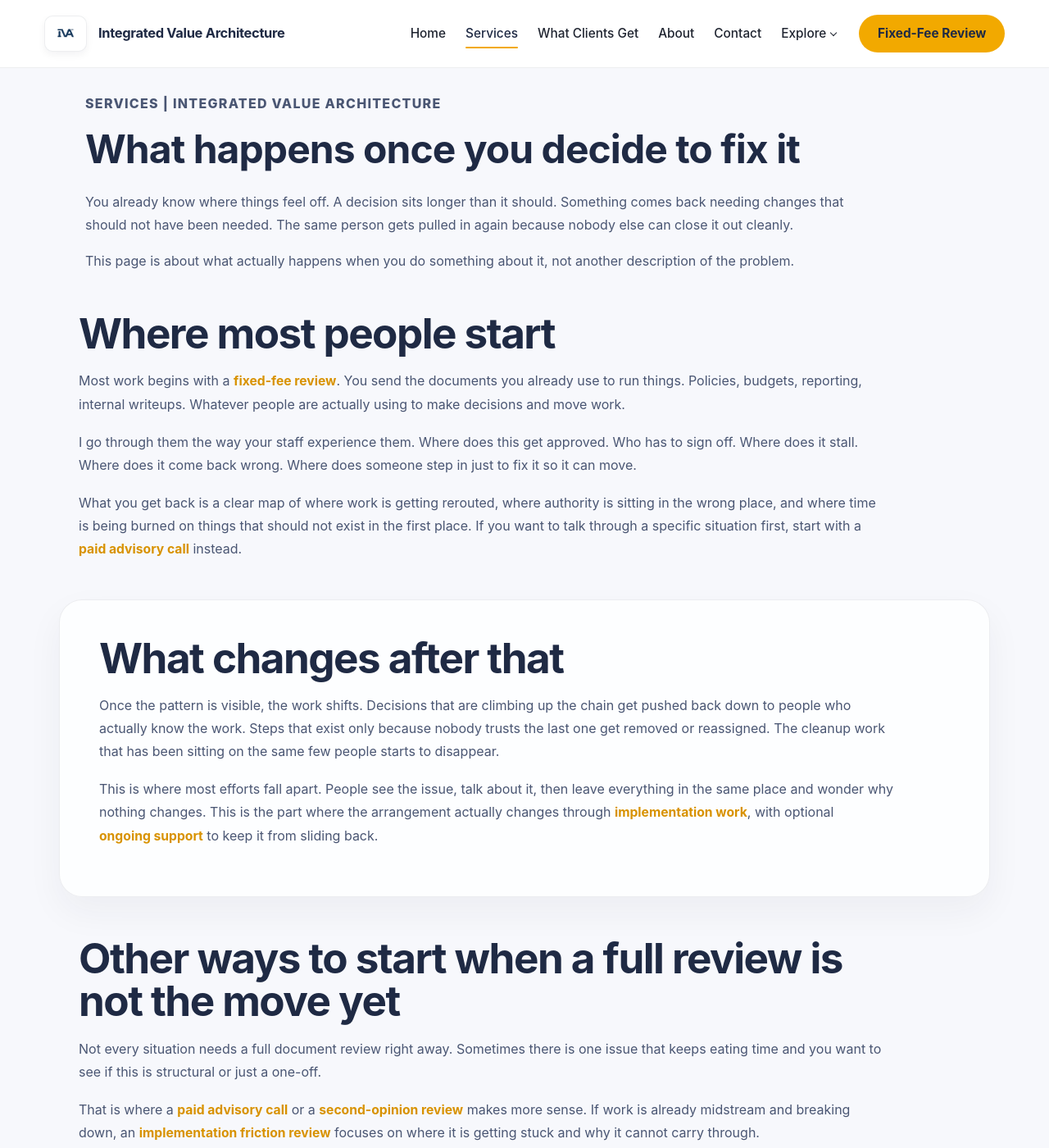
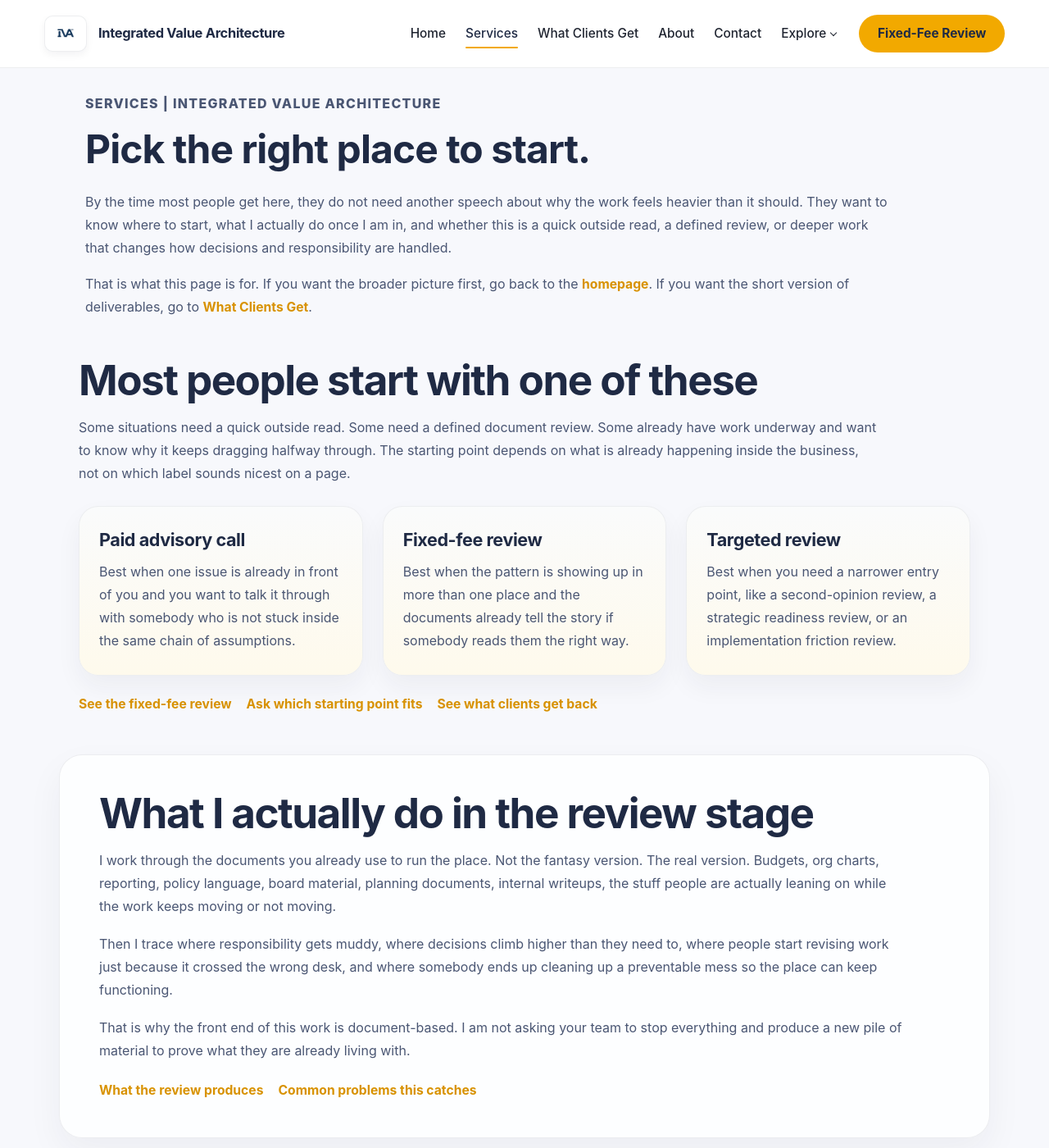
Before and after one commit to efost7873/integratedvaluearchitecture.com, a Jekyll site: the page built from services.html, in a window 1280 px wide and 1400 px high. Shown: the whole window at 82% size. Built offline with Jekyll 4.4.1, drawn with Linux system fonts in a browser that asks for light colours; some of the changed text lies outside the part shown.

Commit message:
Revise services page for clarity and engagement
Updated service page content to clarify offerings and improve messaging.

```diff
--- a/services.html
+++ b/services.html
@@ -1,7 +1,7 @@
 ---
 layout: default
 title: Services | Integrated Value Architecture
-description: How Integrated Value Architecture actually works. Where to start, what happens after you start, and how the work changes once decisions stop getting routed through the wrong places.
+description: Choose the right way to start with Integrated Value Architecture, from a fixed-fee review or advisory call to deeper diagnostic, implementation, and ongoing support.
 permalink: /services/
 schema_type: Service
 ---
@@ -9,87 +9,193 @@ schema_type: Service
 <section class="page-header">
   <div class="container narrow">
     <p class="eyebrow">Services | Integrated Value Architecture</p>
-    <h1>What happens once you decide to fix it</h1>
+    <h1>Pick the right place to start.</h1>
     <p>
-      You already know where things feel off. A decision sits longer than it should. Something comes back needing changes that should not have been needed. The same person gets pulled in again because nobody else can close it out cleanly.
+      By the time most people get here, they do not need another speech about why the work feels heavier than it should. They want to know where to start, what I actually do once I am in, and whether this is a quick outside read, a defined review, or deeper work that changes how decisions and responsibility are handled.
     </p>
     <p>
-      This page is about what actually happens when you do something about it, not another description of the problem.
+      That is what this page is for. If you want the broader picture first, go back to the <a href="/" class="inline-link">homepage</a>. If you want the short version of deliverables, go to <a href="/what-clients-get/" class="inline-link">What Clients Get</a>.
     </p>
   </div>
 </section>
 
 <section class="section">
   <div class="container narrow">
-    <h2>Where most people start</h2>
+    <h2>Most people start with one of these</h2>
     <p>
-      Most work begins with a <a href="/fixed-fee-review/" class="inline-link">fixed-fee review</a>. You send the documents you already use to run things. Policies, budgets, reporting, internal writeups. Whatever people are actually using to make decisions and move work.
+      Some situations need a quick outside read. Some need a defined document review. Some already have work underway and want to know why it keeps dragging halfway through. The starting point depends on what is already happening inside the business, not on which label sounds nicest on a page.
     </p>
+
+    <div class="card-grid three-up">
+      <article class="info-card">
+        <a class="card-link" href="/contact/">
+          <h3>Paid advisory call</h3>
           <p>
-      I go through them the way your staff experience them. Where does this get approved. Who has to sign off. Where does it stall. Where does it come back wrong. Where does someone step in just to fix it so it can move.
+            Best when one issue is already in front of you and you want to talk it through with somebody who is not stuck inside the same chain of assumptions.
           </p>
+        </a>
+      </article>
+
+      <article class="info-card">
+        <a class="card-link" href="/fixed-fee-review/">
+          <h3>Fixed-fee review</h3>
           <p>
-      What you get back is a clear map of where work is getting rerouted, where authority is sitting in the wrong place, and where time is being burned on things that should not exist in the first place. If you want to talk through a specific situation first, start with a <a href="/contact/" class="inline-link">paid advisory call</a> instead.
+            Best when the pattern is showing up in more than one place and the documents already tell the story if somebody reads them the right way.
           </p>
+        </a>
+      </article>
+
+      <article class="info-card">
+        <a class="card-link" href="/contact/">
+          <h3>Targeted review</h3>
+          <p>
+            Best when you need a narrower entry point, like a second-opinion review, a strategic readiness review, or an implementation friction review.
+          </p>
+        </a>
+      </article>
+    </div>
+
+    <div class="inline-links">
+      <a href="/fixed-fee-review/">See the fixed-fee review</a>
+      <a href="/contact/">Ask which starting point fits</a>
+      <a href="/what-clients-get/">See what clients get back</a>
+    </div>
   </div>
 </section>
 
 <section class="section alt">
   <div class="container narrow">
-    <h2>What changes after that</h2>
+    <h2>What I actually do in the review stage</h2>
     <p>
-      Once the pattern is visible, the work shifts. Decisions that are climbing up the chain get pushed back down to people who actually know the work. Steps that exist only because nobody trusts the last one get removed or reassigned. The cleanup work that has been sitting on the same few people starts to disappear.
+      I work through the documents you already use to run the place. Not the fantasy version. The real version. Budgets, org charts, reporting, policy language, board material, planning documents, internal writeups, the stuff people are actually leaning on while the work keeps moving or not moving.
     </p>
     <p>
-      This is where most efforts fall apart. People see the issue, talk about it, then leave everything in the same place and wonder why nothing changes. This is the part where the arrangement actually changes through <a href="/decision-rights-redesign/" class="inline-link">implementation work</a>, with optional <a href="/contact/" class="inline-link">ongoing support</a> to keep it from sliding back.
+      Then I trace where responsibility gets muddy, where decisions climb higher than they need to, where people start revising work just because it crossed the wrong desk, and where somebody ends up cleaning up a preventable mess so the place can keep functioning.
     </p>
+    <p>
+      That is why the front end of this work is document-based. I am not asking your team to stop everything and produce a new pile of material to prove what they are already living with.
+    </p>
+
+    <div class="inline-links">
+      <a href="/what-clients-get/">What the review produces</a>
+      <a href="/common-problems-we-fix/">Common problems this catches</a>
+    </div>
   </div>
 </section>
 
 <section class="section">
   <div class="container narrow">
-    <h2>Other ways to start when a full review is not the move yet</h2>
+    <h2>What happens if the issue goes deeper</h2>
     <p>
-      Not every situation needs a full document review right away. Sometimes there is one issue that keeps eating time and you want to see if this is structural or just a one-off.
+      Sometimes a starting review is enough. You see the problem, make the correction, and move on. Other times the review shows that the delays, rerouting, and cleanup are not coming from one bad habit or one bad handoff. They are coming from how authority and work are arranged in the first place.
     </p>
     <p>
-      That is where a <a href="/contact/" class="inline-link">paid advisory call</a> or a <a href="/contact/" class="inline-link">second-opinion review</a> makes more sense. If work is already midstream and breaking down, an <a href="/contact/" class="inline-link">implementation friction review</a> focuses on where it is getting stuck and why it cannot carry through.
+      That is when the work moves past the entry lane and into deeper engagement. Not more explanation. Actual changes to who decides what, who owns what, and what stops landing in the same place over and over.
     </p>
+
+    <div class="card-grid two-up">
+      <article class="info-card">
+        <a class="card-link" href="/decision-rights-redesign/">
+          <h3>Implementation</h3>
+          <p>
+            This is where decision rights, ownership, and work placement get changed so people stop burning time on workarounds, escalations, and avoidable cleanup.
+          </p>
+        </a>
+      </article>
+
+      <article class="info-card">
+        <a class="card-link" href="/contact/">
+          <h3>Ongoing support</h3>
+          <p>
+            This keeps the same pressure from rebuilding itself somewhere else once attention shifts and old habits start creeping back in.
+          </p>
+        </a>
+      </article>
+    </div>
+
+    <div class="inline-links">
+      <a href="/decision-rights-redesign/">See decision rights redesign</a>
+      <a href="/contact/">Talk through a deeper engagement</a>
+    </div>
   </div>
 </section>
 
 <section class="section alt">
   <div class="container narrow">
-    <h2>How this shows up in practice</h2>
+    <h2>Middle-lane work when the room needs to get aligned first</h2>
     <p>
-      In one place, a director reviews something they do not fully understand, sends it back with changes, and someone else has to fix it before it goes forward again. In another, a team cannot move anything without one overloaded person touching it, so everything waits. Somewhere else, the founder becomes the approval step for work that should have been handled two levels earlier.
+      Some organizations are not ready to jump straight from problem recognition into a larger engagement. They need the issue framed clearly in front of leadership, a board, or a working group that keeps talking around it instead of dealing with it directly.
     </p>
+
+    <div class="card-grid three-up">
+      <article class="info-card">
+        <a class="card-link" href="/contact/">
+          <h3>Workshop</h3>
           <p>
-      Different setups, same issue. Work and decision authority keep landing in the same place.
+            A working session built to surface where the issue is actually sitting and keep the conversation from sliding back into vague talk about communication or culture.
           </p>
+        </a>
+      </article>
+
+      <article class="info-card">
+        <a class="card-link" href="/contact/">
+          <h3>Executive or board briefing</h3>
+          <p>
+            A focused briefing when leadership needs the issue laid out plainly, with enough specificity to act on it instead of nodding at it.
+          </p>
+        </a>
+      </article>
+
+      <article class="info-card">
+        <a class="card-link" href="/contact/">
+          <h3>Leadership presentation</h3>
+          <p>
+            A more formal version when the issue needs to be carried into a room that is used to polished language and would benefit from hearing the real thing instead.
+          </p>
+        </a>
+      </article>
+    </div>
   </div>
 </section>
 
 <section class="section">
   <div class="container narrow">
+    <h2>Who usually comes in through this page</h2>
+    <p>
+      This page is usually for somebody who is past curiosity and still short of full commitment. They know something keeps dragging, bouncing, piling up, or getting cleaned up by the same few people. They are trying to figure out whether this is the kind of problem that should start with a call, a review, a workshop, or a larger piece of work.
+    </p>
+    <p>
+      That can be a founder. A department lead. A finance lead who is tired of getting every problem handed to budget language. A board member who knows the room keeps circling the same issue and never quite grabbing it. Different role, same question. Where do we start without wasting another month.
+    </p>
+
+    <div class="inline-links">
+      <a href="/about/">About Evan Foster</a>
+      <a href="/standard/">Read the standard</a>
+      <a href="/publications/">Read the research</a>
+    </div>
+  </div>
+</section>
+
+<section class="section alt">
+  <div class="container narrow">
     <h2>What this is not</h2>
     <p>
-      This is not project management. It is not workflow cleanup. It is not another layer of reporting. If you are looking for better tracking or better tools, there are people who do that well.
+      This is not software implementation. It is not project management support. It is not workflow cleanup with a nicer title on top. If you need a dashboard, a platform, or another layer of tracking, there are people who do that.
     </p>
     <p>
-      This work looks at where decisions sit, where work gets sent, and why the same problems keep coming back even after people have already tried to fix them. If you want the underlying structure, you can read the <a href="/standard/" class="inline-link">IVA Standard</a>.
+      I am looking at where work lands, who gets to stop it, who has to fix it, and why the same strain keeps showing up under different names.
     </p>
   </div>
 </section>
 
 <section class="section final-cta">
   <div class="container narrow">
-    <h2>Start with something real</h2>
+    <h2>Start with the version that fits the problem in front of you</h2>
     <p>
-      You do not need a perfect description. One place where work keeps getting sent back or slowed down is enough to start.
+      If you already know one place where work keeps getting delayed, sent back, or quietly dumped on the same person again, that is enough to begin.
     </p>
-    <div class="hero-actions">
-      <a class="button primary" href="/fixed-fee-review/">Fixed-Fee Review</a>
+    <div class="cta-block">
+      <a class="button primary" href="/fixed-fee-review/">Start with a Fixed-Fee Review</a>
       <a class="button secondary" href="/contact/">Contact</a>
     </div>
   </div>
```
Lines whose indentation alone changed are shown as unchanged.
